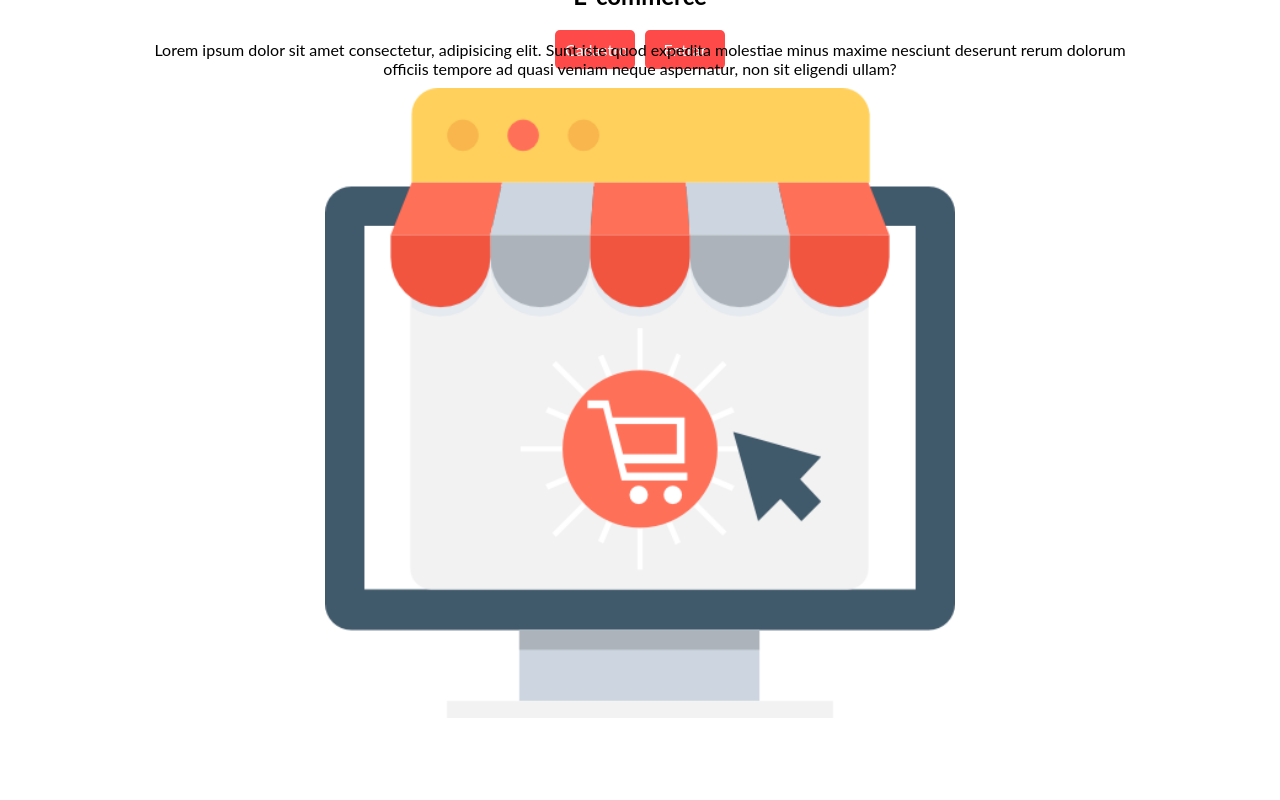
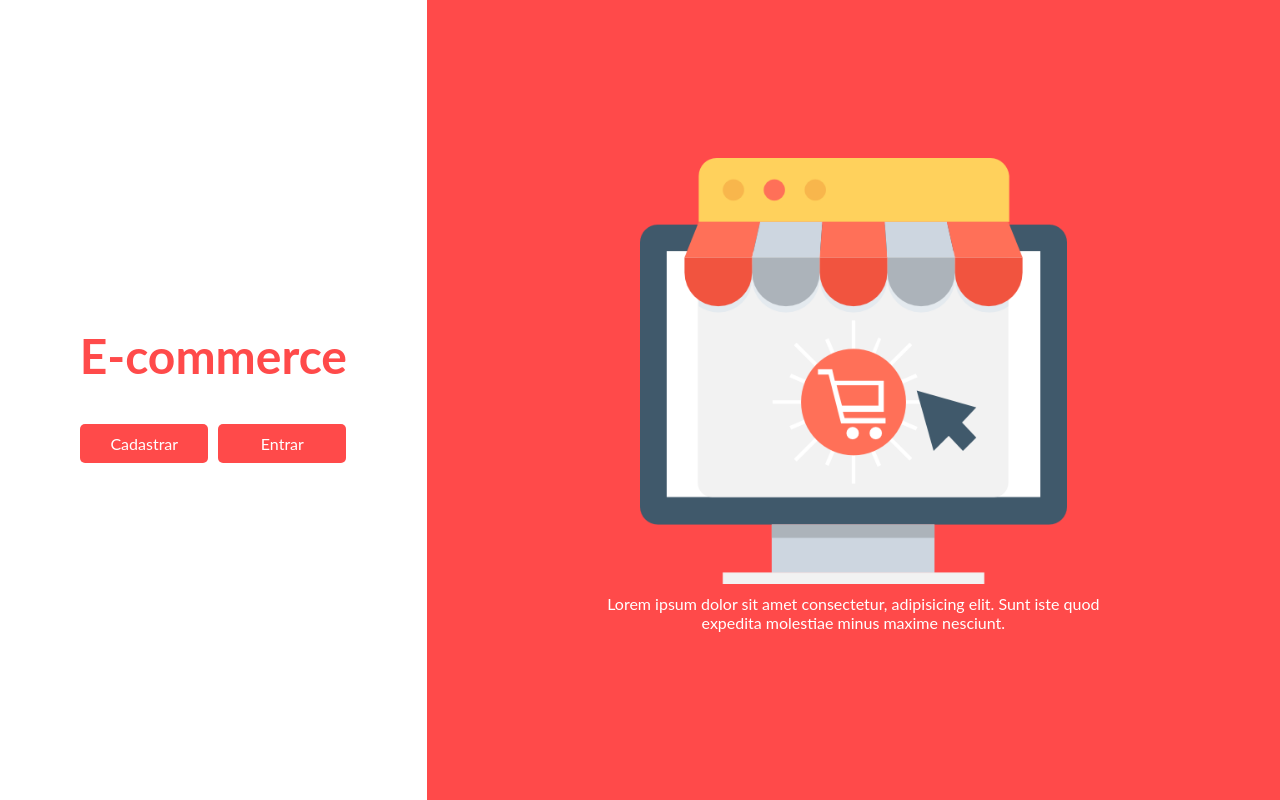
Before and after one commit to dukmarques/Ecommerce-Shop-Template, a plain HTML site: page pages/user/register-login.html in a window 1280 px wide. Drawn offline with Linux system fonts and the light colour scheme.

Commit message:
Finalizado a telade registro e login

```diff
--- a/pages/user/register-login.html
+++ b/pages/user/register-login.html
@@ -10,7 +10,8 @@
     <div class="container">
         <div class="content-area">
             <nav>
-                <a href="#signin">Cadastro</a>
+                <h1>E-commerce</h1>
+                <a href="#signin">Cadastrar</a>
                 <a href="#signup">Entrar</a>
             </nav>
 
@@ -35,14 +36,11 @@
                 </div>
         </div>
 
-        <div class="visual-area">
-            <h1>E-commerce</h1>
-            <p>Lorem ipsum dolor sit amet consectetur, adipisicing elit.
-                Sunt iste quod expedita molestiae minus maxime nesciunt
-                deserunt rerum dolorum officiis tempore ad quasi veniam
-                neque aspernatur, non sit eligendi ullam?</p>
-            <img src="../../img/online-shop.png" alt="">
-        </div>
+    </div>
+    <div class="visual-area">
+        <img src="../../img/online-shop.png" alt="">
+        <p>Lorem ipsum dolor sit amet consectetur, adipisicing elit.
+            Sunt iste quod expedita molestiae minus maxime nesciunt.</p>
     </div>
 </body>
 </html>
--- a/pages/user/style.css
+++ b/pages/user/style.css
@@ -30,11 +30,15 @@
     grid-template-columns: 1fr;
 }
 
+.container .content-area h1 {
+    font-size: 3rem;
+    color: rgb(255, 74, 74);
+    margin: 20px;
+}
+
 /*Content Area ---------------------------*/
 
 .container .content-area {
-    height: 50vh;
-    margin: 10px;
 }
 
 .container .content-area nav {
@@ -47,7 +51,7 @@
     background: rgb(255, 74, 74);
     border-radius: 5px;
     color: #FFF;
-    width: 80px;
+    width: 30%;
     padding: 10px;
     margin: 20px 3px;
 
@@ -63,7 +67,7 @@
 }
 
 .container .content-area .abas{
-    margin: 50px 0;
+    margin: 10px 0;
 }
 
 .container .content-area .abas .signin{
@@ -97,7 +101,7 @@
 
 .container .content-area .abas .signup{
     text-align: center;
-    margin-bottom: 100px;
+    margin-bottom: 10px;
 }
 
 .container .content-area .abas .signup h1{
@@ -121,15 +125,17 @@
 /*Visual Area ---------------------------*/
 .container .visual-area {
     width: 100%;
-    height: 50vh;
+    height: 100%;
     display: flex;
     flex-direction: column;
     justify-content: center;
     align-items: center;
-    margin: 10px 0;
+    color: #FFF;
+    background: rgb(255, 74, 74);
 }
 
 .container .visual-area h1 {
+    color: #FFF;
     width: 100%;
     font-size: 1.5rem;
     margin: 20px;
@@ -145,3 +151,28 @@
 }
 
 /*Media query -------------------------------*/
+@media (min-width: 700px) {
+    .container {
+        grid-template-columns: minmax(400px, 1fr) 1fr 1fr;
+        align-items: center;
+    }
+
+    .container .visual-area {
+        grid-column: span 2;
+    }
+
+    .container .visual-area {
+        height: 100vh;
+    }
+
+    .container .visual-area h1 {
+        width: 100%;
+        font-size: 2.5rem;
+        margin: 20px;
+    }
+
+    .container .visual-area p {
+        width: 60%;
+        margin: 10px;
+    }
+}
```
Also changed, not shown: index.html (+1 -1 lines).
